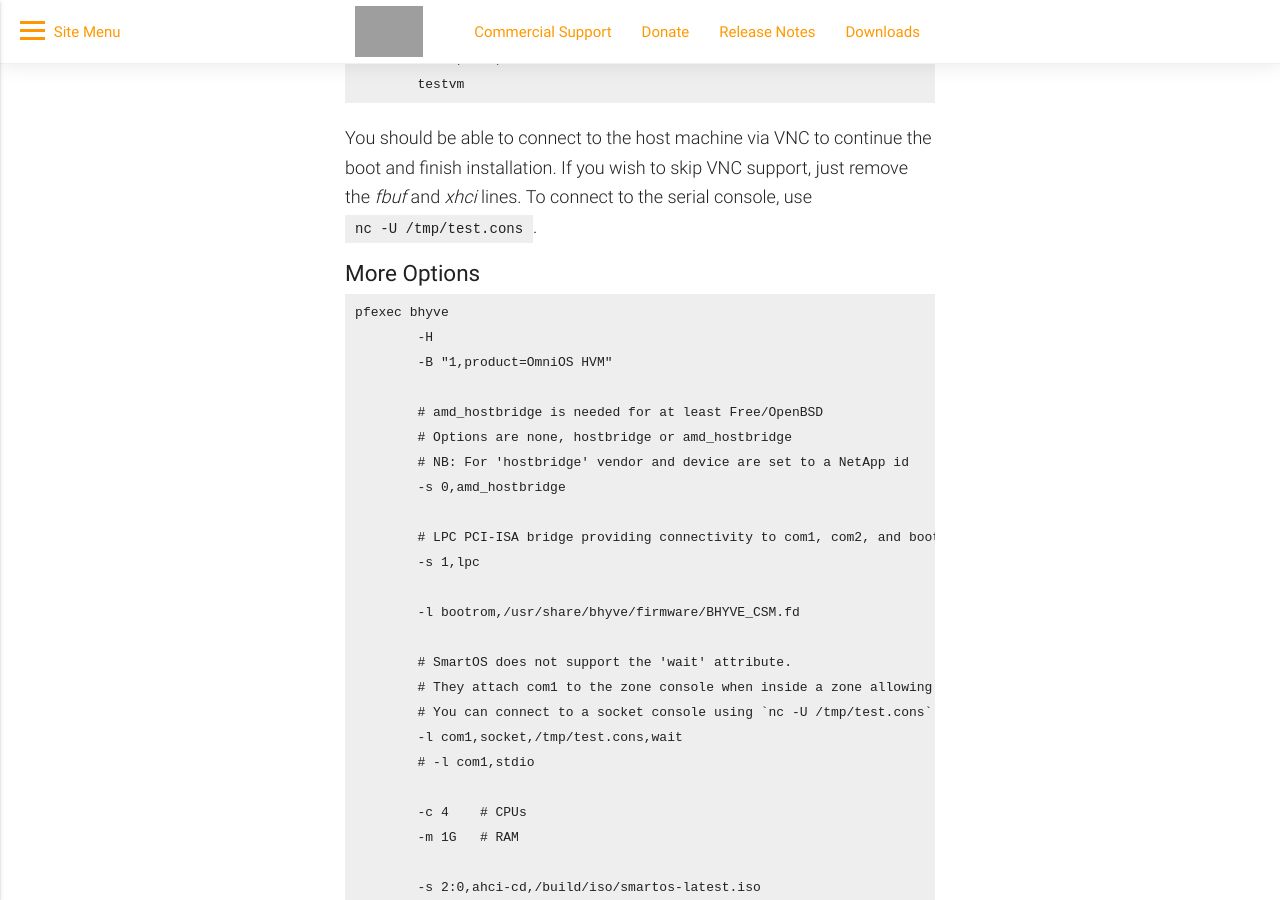
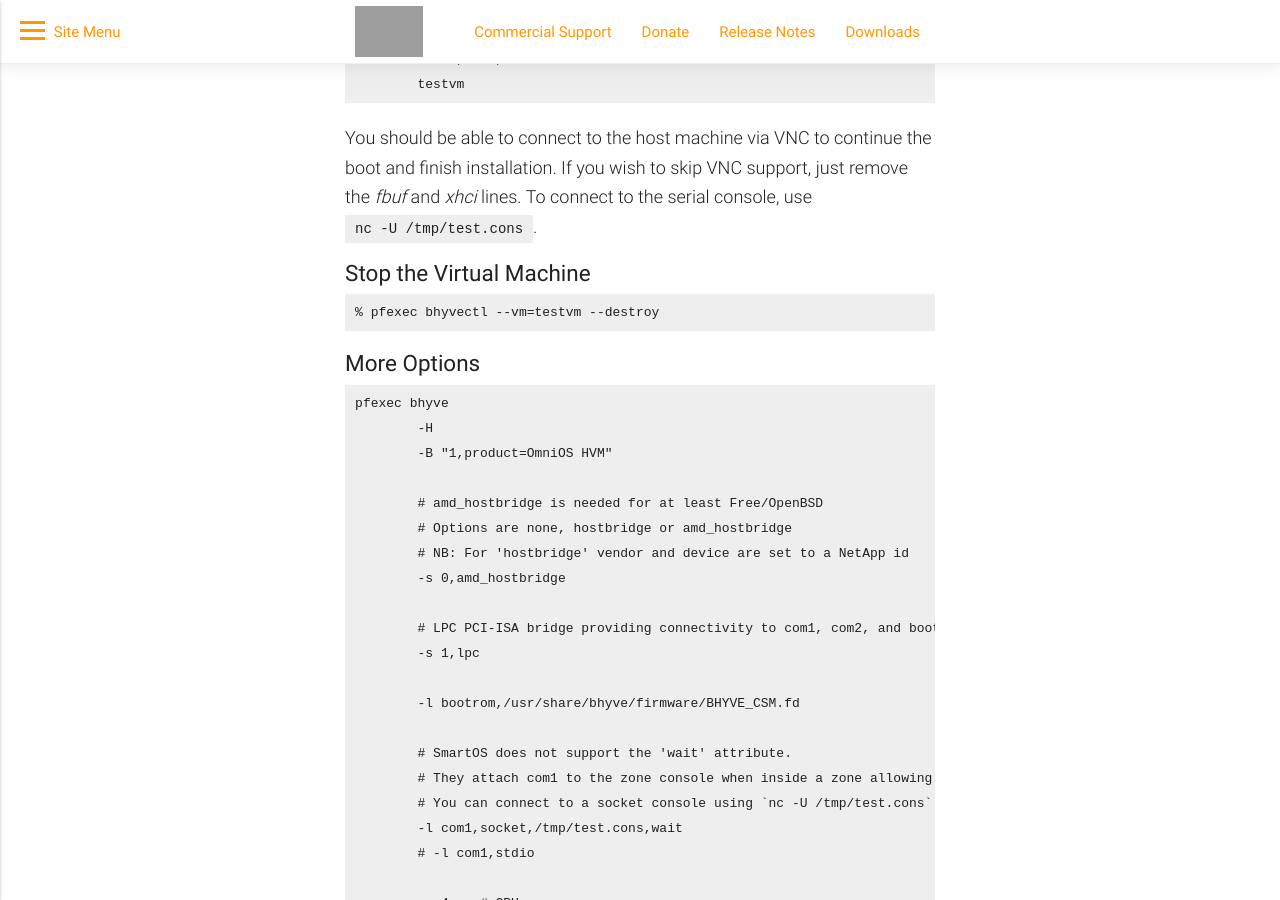
Before and after one commit to omniosorg/omniosorg.github.io, a Jekyll site: the page built from _docs/info/bhyve.md, in a window 1280 px wide and 900 px high, scrolled down 3925 px. Built offline with Jekyll 4.4.1, drawn with Linux system fonts in a browser that asks for light colours; grey boxes are pictures that could not be loaded.

Commit message:
add how to destroy a machine

````diff
--- a/_docs/info/bhyve.md
+++ b/_docs/info/bhyve.md
@@ -179,6 +179,12 @@ boot and finish installation. If you wish to skip VNC support, just remove
 the _fbuf_ and _xhci_ lines. To connect to the serial console, use
 `nc -U /tmp/test.cons`.
 
+### Stop the Virtual Machine
+
+```
+% pfexec bhyvectl --vm=testvm --destroy
+```
+
 ### More Options
 
 ```
````
